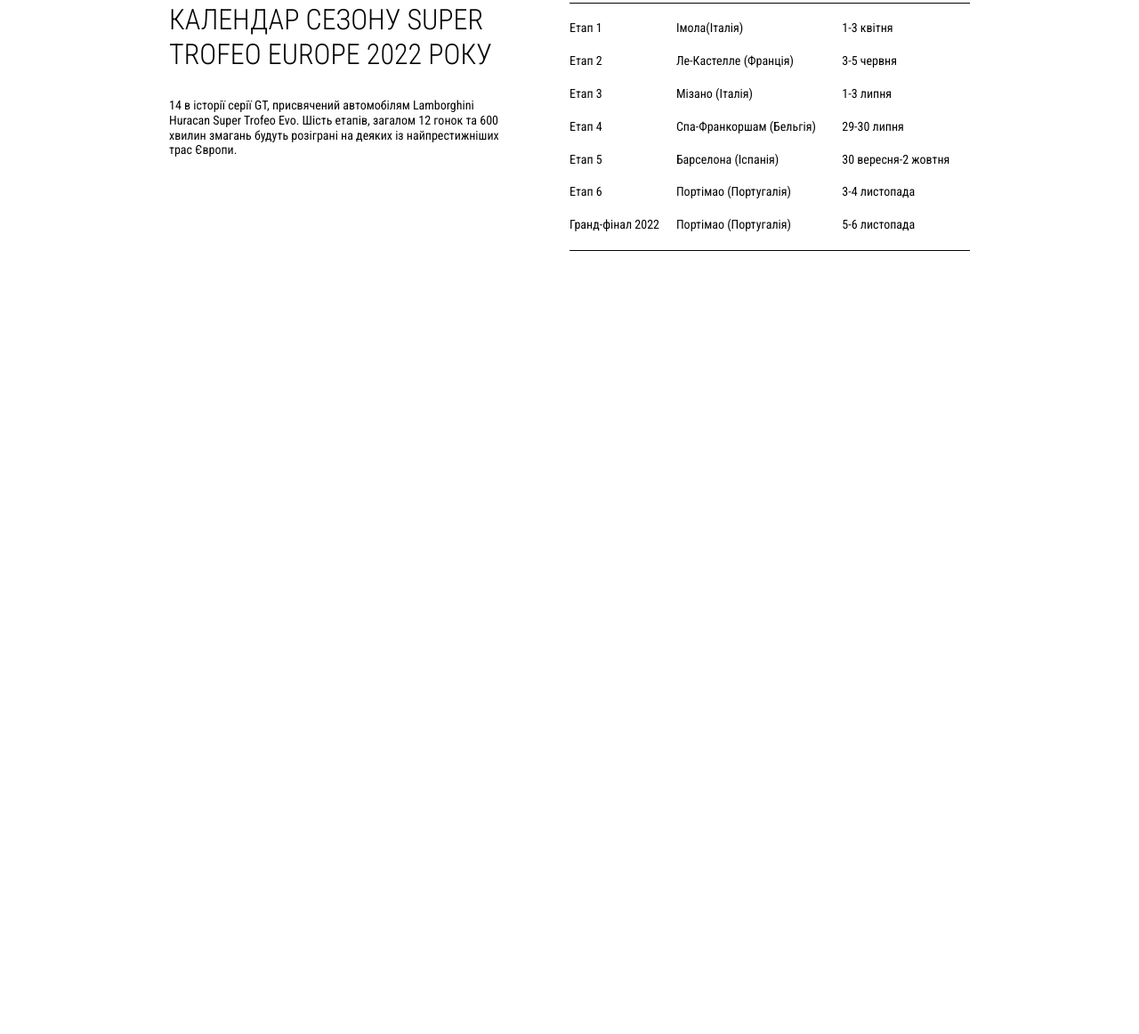
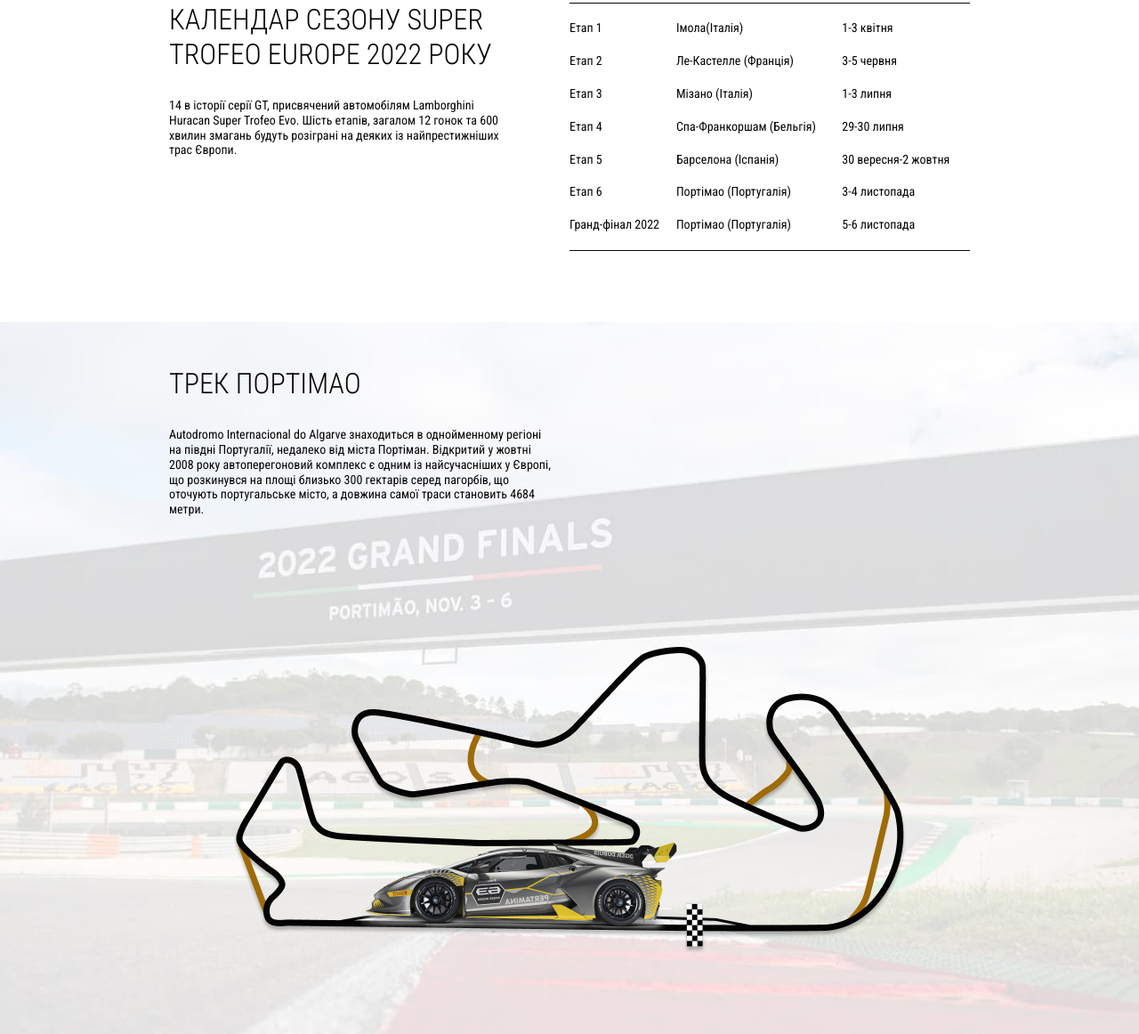
Before and after one commit to ValentynTse/lamborghini-practice, a plain HTML site: page index.html in a window 1280 px wide. Shown: the part 2059-3221 px from the top of the page at 89% size. Before the commit the page ends 2421 px from the top, so only its background shows below. Drawn offline with Linux system fonts and the light colour scheme.

Commit message:
adds section "track"

```diff
--- a/css/style.css
+++ b/css/style.css
@@ -156,33 +156,35 @@
 
 }
 
-.info__part-textbox{
+.info__part-textbox {
     display: flex;
     justify-content: space-between;
     gap: 0 20px;
 }
 
-.info__text{
+.info__text {
     flex-basis: 440px;
     margin-bottom: 30px;
 }
 
-.info__part-img{
+.info__part-img {
     object-fit: cover;
 }
 
-.info__content{
+.info__content {
     flex-basis: 415px;
 }
 
 
-.info__part-second .info__text{
+.info__part-second .info__text {
     max-width: 352px;
 }
-.info__part-second .info__part-img{
+
+.info__part-second .info__part-img {
     max-height: 302px;
 }
-.info__part-third .info__text{
+
+.info__part-third .info__text {
     max-width: 377px;
 }
 
@@ -190,20 +192,52 @@
     padding-top: 66px;
 }
 
-.info__table{
+.info__table {
     flex-basis: 450px;
     border-bottom: 1px solid #040404;
     position: relative;
     top: 20px;
 }
 
-.info__table::before{
+.info__table::before {
     content: "";
     border-top: 1px solid #040404;
     position: absolute;
     width: 100%;
     top: -20px;
 }
-.info__table td{
+
+.info__table td {
     padding-bottom: 20px;
 }
+
+/* SECTION TRACK */
+
+.track {
+    background-image: url(../images/track-bg.jpg);
+    background-position: center;
+    background-repeat: no-repeat;
+    background-size: cover;
+}
+
+.track__inner {
+    display: flex;
+    flex-direction: column;
+    min-height: 100vh;
+}
+
+.track__title {
+    padding-top: 50px;
+    padding-bottom: 30px;
+    font-size: 32px;
+    font-weight: 300;
+    text-transform: uppercase;
+}
+
+.track__text {
+    max-width: 435px;
+}
+
+.track__img {
+    margin: auto auto 90px auto;
+}
--- a/index.html
+++ b/index.html
@@ -157,6 +157,20 @@
 
       </div>
     </section>
+    <section class="track">
+      <div class="container">
+        <div class="track__inner">
+          <h3 class="track__title">трек Портімао</h3>
+          <p class="track__text">
+            Autodromo Internacional do Algarve знаходиться в однойменному регіоні на півдні Португалії, недалеко від
+            міста Портіман. Відкритий у жовтні 2008 року автоперегоновий комплекс є одним із найсучасніших у Європі, що
+            розкинувся на площі близько 300 гектарів серед пагорбів, що оточують португальське місто, а довжина самої
+            траси становить 4684 метри.
+          </p>
+          <img src="./images/track.png" alt="" class="track__img">
+        </div>
+      </div>
+    </section>
   </main>
 
 
```
Also changed, not shown: images/track-bg.jpg (added), images/track.png (added), 1 other file. Lines whose indentation alone changed are shown as unchanged.
